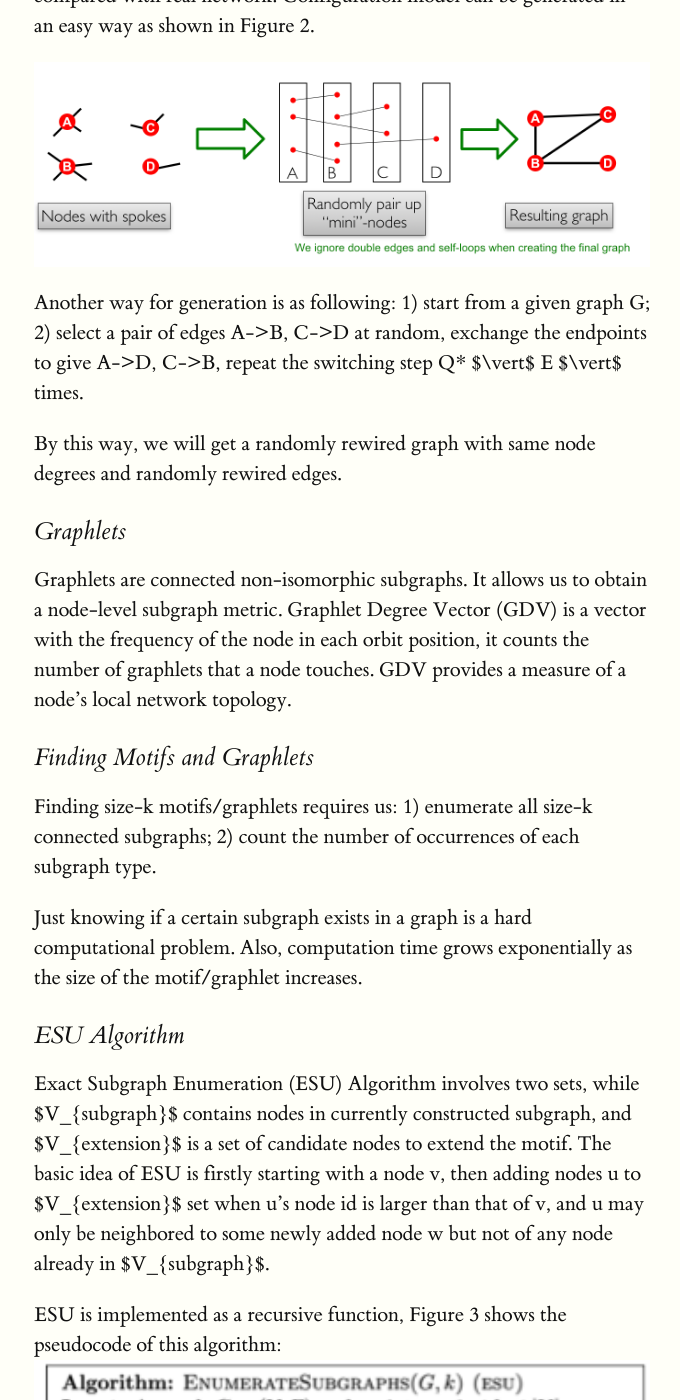
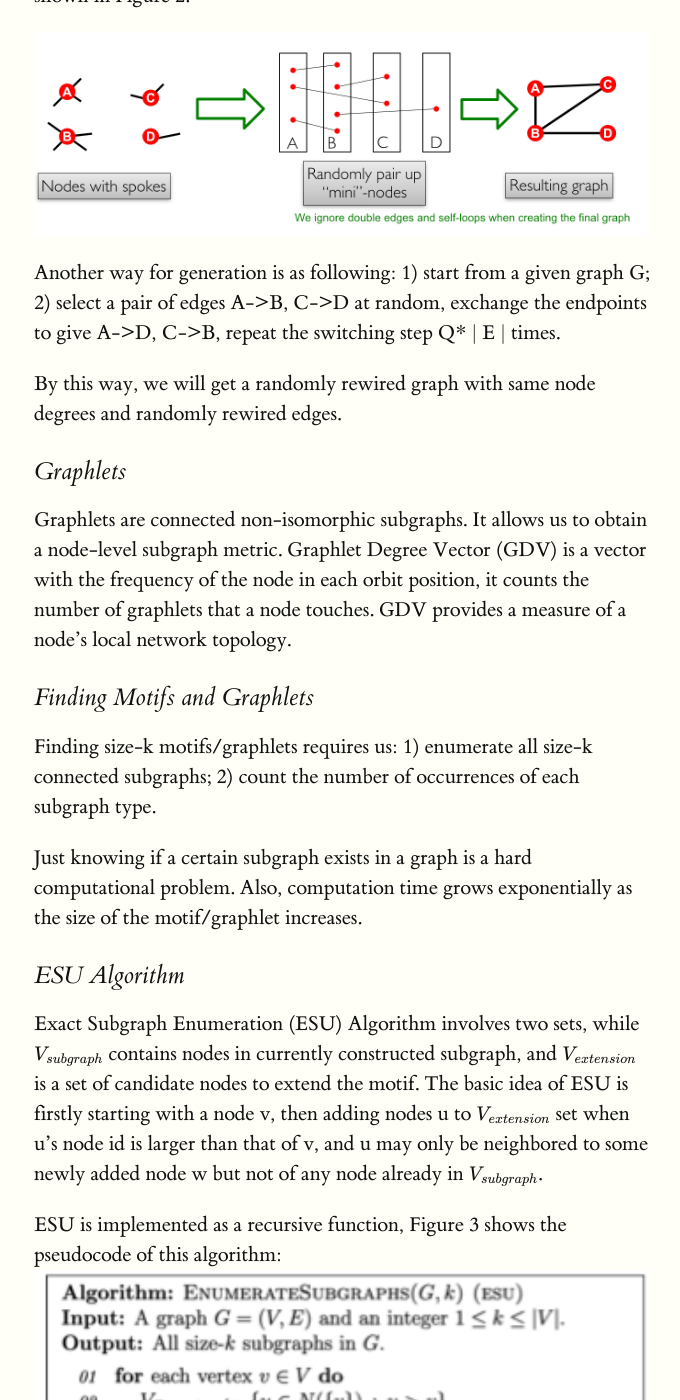
Before and after one commit to snap-stanford/cs224w-notes, a Jekyll site: the page built from preliminaries/motifs-and-structral-roles_lecture.md, in a window 1280 px wide and 1400 px high, scrolled down 1803 px. Shown: the whole window, without its empty margins (126-806 px from the left). Built offline with Jekyll 4.4.1, drawn with Linux system fonts in a browser that asks for light colours; formulas are drawn with MathJax 3; some of the changed text lies outside the part shown.

Commit message:
update latex in markdown

```diff
--- a/preliminaries/motifs-and-structral-roles_lecture.md
+++ b/preliminaries/motifs-and-structral-roles_lecture.md
@@ -19,20 +19,20 @@ Network motifs are recurring, significant patterns of interconnections in the ne
 Recurrence of motif represents it occurs with high frequency. We allow overlapping of motifs.
 
 Significance of a motif means it is more frequent than expected. The key idea here is we say subgraphs that occur in a real network much more often than in a random network have functional significance. Significance can be measured using Z-score which is defined as: \begin{equation} Z_{i} = \frac{N_{i}^{real} - \overline N_{i}^{rand}}{std(N_{i}^{rand})} \end{equation} <br>
-where $N_{i}^{real}$ is #(subgraphs of type i) in network $G^{real}$ and $N_{i}^{rand}$ is #(subgraphs of type i) in randomized network $G^{rand}$.
+where $$N_{i}^{real}$$ is #(subgraphs of type i) in network $$G^{real}$$ and $$N_{i}^{rand}$$ is #(subgraphs of type i) in randomized network $$G^{rand}$$.
 
 Network significance profile (SP) is defined as: \begin{equation} SP_{i} = \frac{Z_{i}}{\sqrt{\sum_{j} {Z_j^{2}}}}  \end{equation} where SP is a vector of normalized Z-scores.
 
 ### Configuration Model
 
-Configuration model is a random graph with a given degree sequence $k_1$, $k_2$, ..., $k_N$ which can be used as a "null" model and then compared with real network. Configuration model can be generated in an easy way as shown in Figure 2.
+Configuration model is a random graph with a given degree sequence $$k_1$$, $$k_2$$, ..., $$k_N$$ which can be used as a "null" model and then compared with real network. Configuration model can be generated in an easy way as shown in Figure 2.
 
 ![Figure 2](../assets/img/Configuration_Model.png?style=centerme)
 
 
 Another way for generation is as following:
 1) start from a given graph G;
-2) select a pair of edges A->B, C->D at random, exchange the endpoints to give A->D, C->B, repeat the switching step Q* $\vert$ E $\vert$ times.
+2) select a pair of edges A->B, C->D at random, exchange the endpoints to give A->D, C->B, repeat the switching step Q* $$\vert$$ E $$\vert$$ times.
 
 By this way, we will get a randomly rewired graph with same node degrees and randomly rewired edges.
 
@@ -49,7 +49,7 @@ Finding size-k motifs/graphlets requires us:
 Just knowing if a certain subgraph exists in a graph is a hard computational problem. Also, computation time grows exponentially as the size of the motif/graphlet increases.
 
 ### ESU Algorithm
-Exact Subgraph Enumeration (ESU) Algorithm involves two sets,  while $V_{subgraph}$ contains nodes in currently constructed subgraph, and $V_{extension}$ is a set of candidate nodes to extend the motif.  The basic idea of ESU is firstly starting with a node v, then adding nodes u to $V_{extension}$ set when u's node id is larger than that of v, and u may only be neighbored to some newly added node w but not of any node already in $V_{subgraph}$.
+Exact Subgraph Enumeration (ESU) Algorithm involves two sets,  while $$V_{subgraph}$$ contains nodes in currently constructed subgraph, and $$V_{extension}$$ is a set of candidate nodes to extend the motif.  The basic idea of ESU is firstly starting with a node v, then adding nodes u to $$V_{extension}$$ set when u's node id is larger than that of v, and u may only be neighbored to some newly added node w but not of any node already in $$V_{subgraph}$$.
 
 ESU is implemented as a recursive function, Figure 3 shows the pseudocode of this algorithm:
 ![Figure 3](../assets/img/Exact_Subgraph_Enumeration.png?style=centerme)
```
